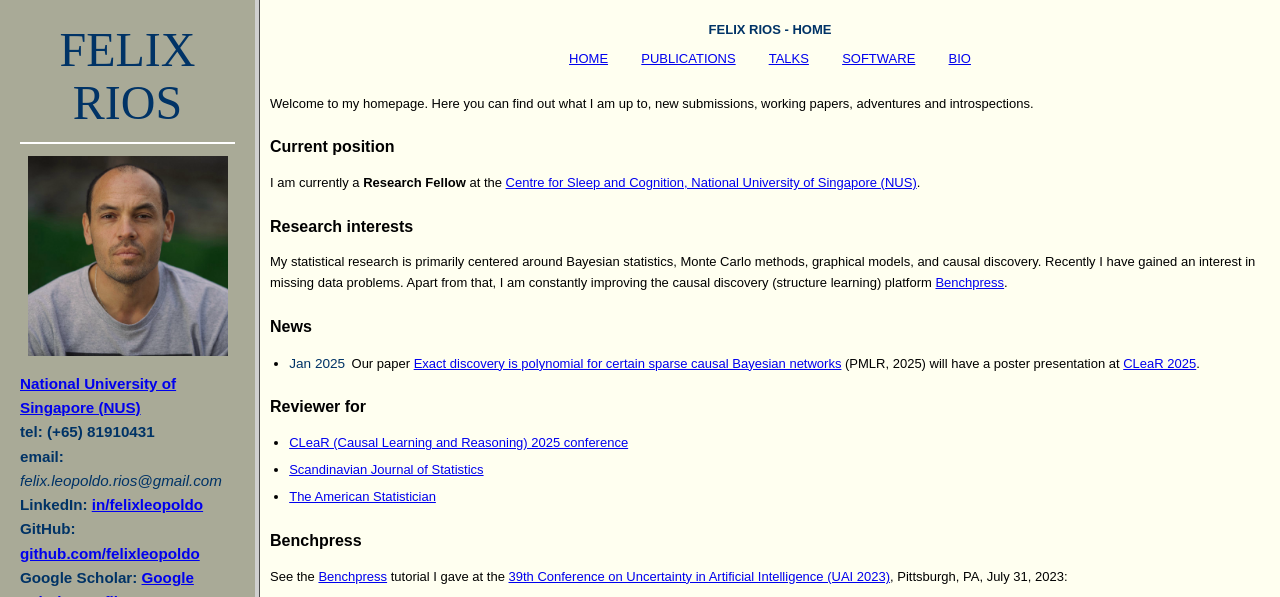
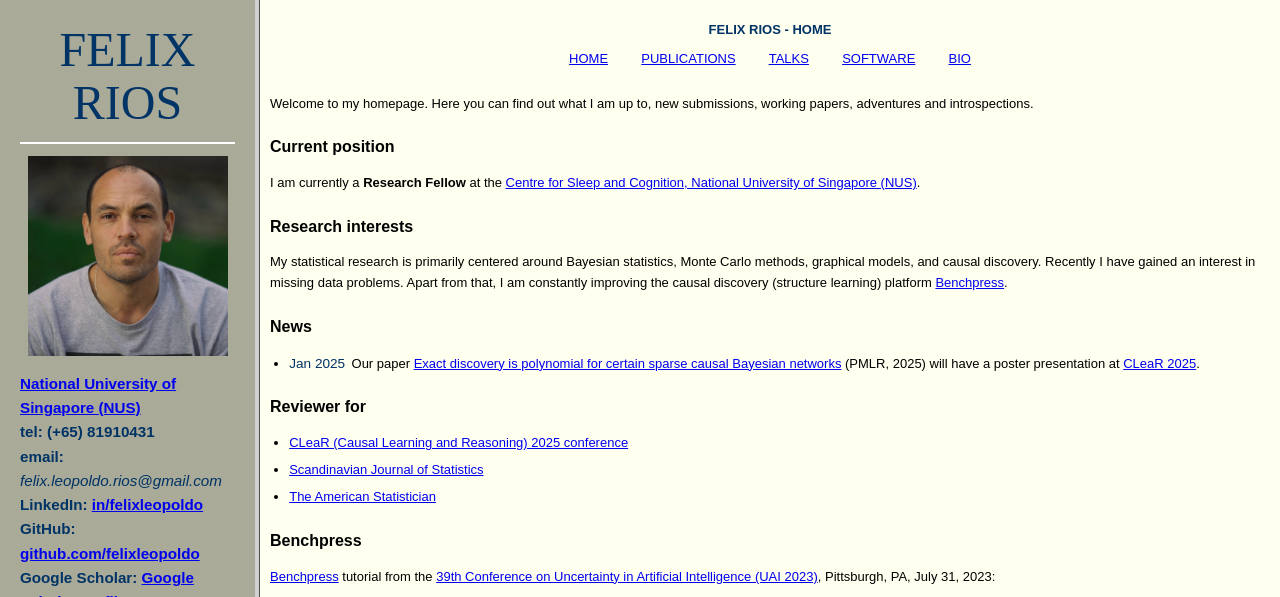
Before and after one commit to felixleopoldo/felixleopoldo.github.io, a Jekyll site: the page built from index.md, in a window 1280 px wide and 986 px high, cut to the strip 0-597 px from the top of the window. Built offline with Jekyll 4.4.1, drawn with Linux system fonts in a browser that asks for light colours.

Commit message:
Reword Benchpress video section intro text

```diff
--- a/index.md
+++ b/index.md
@@ -44,6 +44,6 @@ permalink: /
 
 <section class="talk-embed">
  <h2>Benchpress</h2>
-  <p>See the <a href="https://benchpressdocs.readthedocs.io/en/latest/" target="_blank" rel="noopener">Benchpress</a> tutorial I gave at the <a href="https://www.auai.org/uai2023/" target="_blank" rel="noopener">39th Conference on Uncertainty in Artificial Intelligence (UAI 2023)</a>, Pittsburgh, PA, July 31, 2023:</p>
+  <p><a href="https://benchpressdocs.readthedocs.io/en/latest/" target="_blank" rel="noopener">Benchpress</a> tutorial from the <a href="https://www.auai.org/uai2023/" target="_blank" rel="noopener">39th Conference on Uncertainty in Artificial Intelligence (UAI 2023)</a>, Pittsburgh, PA, July 31, 2023:</p>
   <iframe width="420" height="315" src="https://www.youtube.com/embed/tx3hIH3b9Hg" title="Benchpress tutorial at UAI 2023" frameborder="0" allowfullscreen></iframe>
 </section>
```
